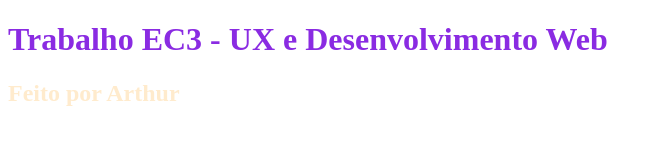
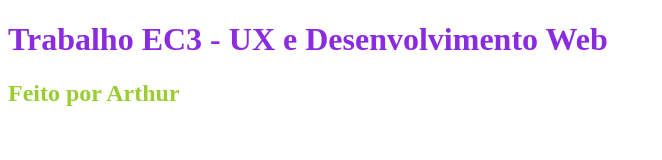
Before and after one commit to YagoFrossard/ExtraClasse3, a plain HTML site: page index.html in a window 1280 px wide. Shown: the whole page, without its empty margins (0-662 px from the left). Drawn offline with Linux system fonts and the light colour scheme.

Commit message:
Commit mudando cor do h2

```diff
--- a/stylesheet.css
+++ b/stylesheet.css
@@ -3,5 +3,5 @@ h1{
 }
 
 h2{
-    color: blanchedalmond;
+    color: yellowgreen;
 }
```
